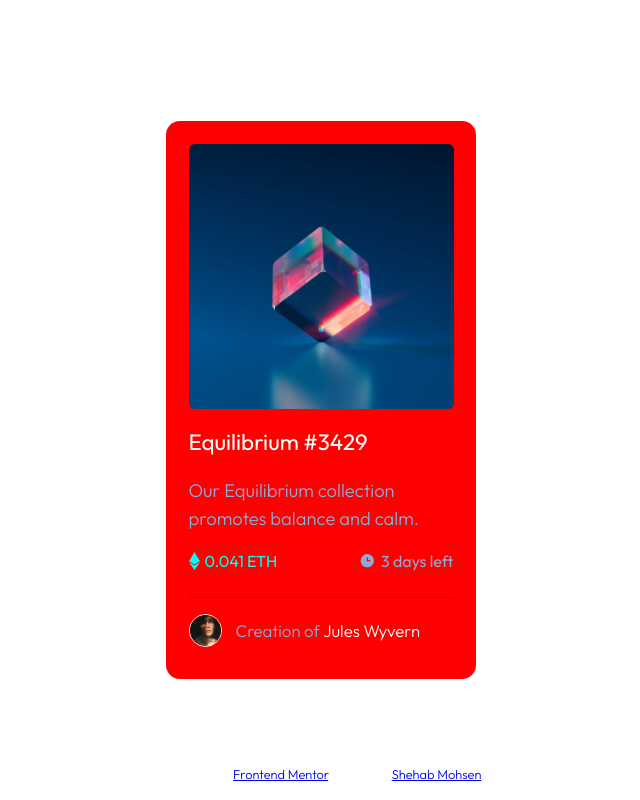
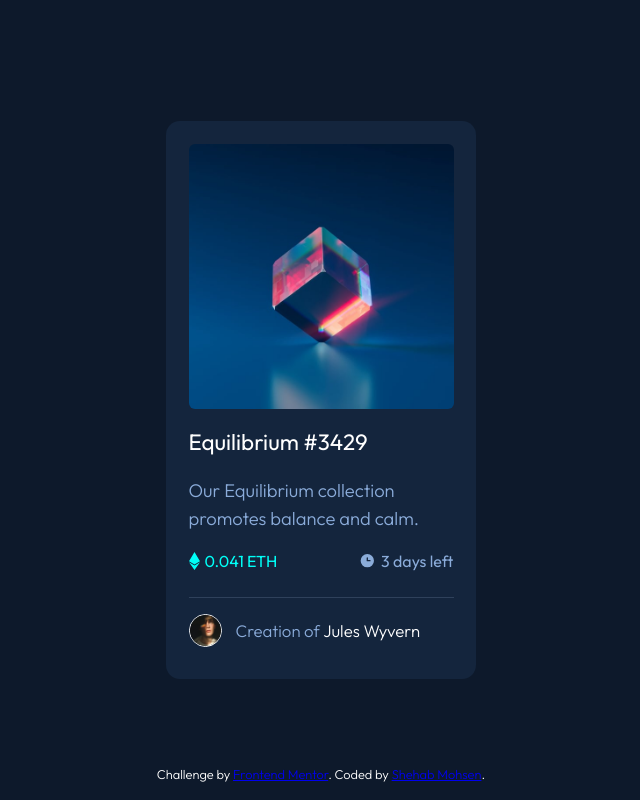
Before and after one commit to shehab20089/nft-card-component, a plain HTML site: page index.html in a window 1280 px wide. Shown: the whole page, without its empty margins (319-959 px from the left). Drawn offline with Linux system fonts and the light colour scheme.

Commit message:
ediiting my desgin image

```diff
--- a/index.css
+++ b/index.css
@@ -24,7 +24,7 @@
 /* body */
 body {
   font-size: 18px;
-  /* background-color: var(--clr-body-background); */
+  background-color: var(--clr-body-background);
   color: var(--clr-soft-blue);
   font-family: "Outfit", sans-serif;
   line-height: 1.5;
@@ -47,7 +47,6 @@ body {
   max-width: 350px;
   min-width: 310px;
   background: var(--clr-card-background);
-  background: red;
   border-radius: 14px;
 }
 .card_image {
```
Also changed, not shown: design/myDesgin.jpeg.
